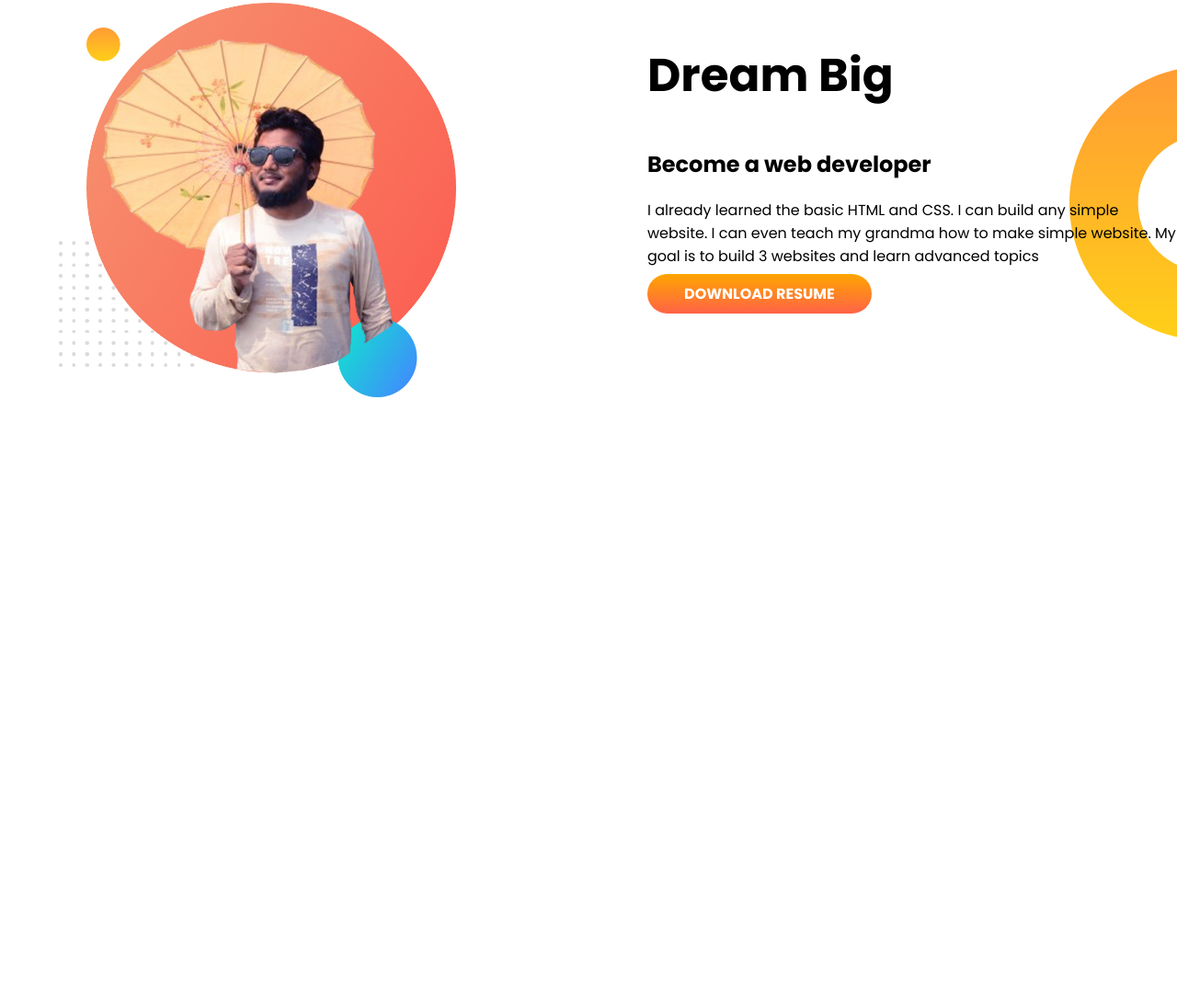
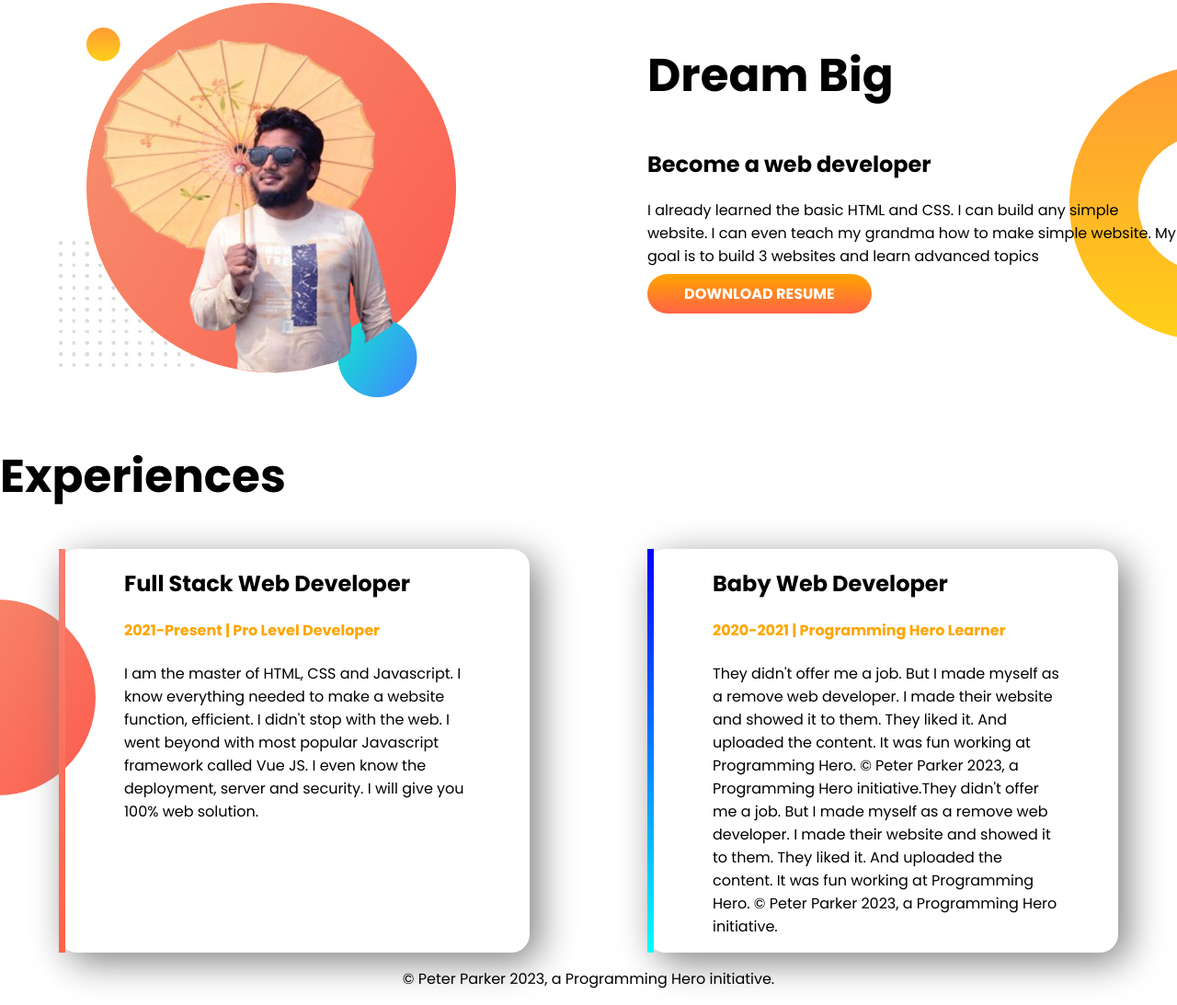
Before and after one commit to TajVai/TajMia-Portfolio, a plain HTML site: page index.html in a window 1280 px wide. Shown: the part 610-1703 px from the top of the page at 92% size. Before the commit the page ends 1049 px from the top, so only its background shows below. Drawn offline with Linux system fonts and the light colour scheme.

Commit message:
final push

```diff
--- a/index.html
+++ b/index.html
@@ -16,7 +16,7 @@
 </head>
 
 <body>
-    <section class="top-banner">
+    <section class="top-banner flexible-conteiner">
         <div class="hufwith">
             <H1>Welcome to </H1>
             <h1> <span class="h1spantag"> Taj Mia</span> World!</h1>
@@ -33,7 +33,7 @@
         <div class="hufwith"><img src="images/MyPicWithBg.jpg" alt=""></div>
     </section>
 
-    <Section class="Dream-big">
+    <Section class="Dream-big flexible-conteiner">
         <div class="hufwith"><img src="images/myPicwithUmbla.jpg" alt=""> </div>
         <div class="hufwith">
             <H1>Dream Big</H1>
@@ -44,6 +44,38 @@
         </div>
     </Section>
 
+    <section class="Experiences-background">
+        <H1>Experiences</H1>
+        <div class="flexible-conteiner">
+            <div id="firstdiv" class="Experiences-area ">
+                <h2>Full Stack Web Developer</h2>
+                <h4 class="orange-color">2021-Present | Pro Level Developer</h4>
+                <p>I am the master of HTML, CSS and Javascript. I know everything needed to make a website function,
+                    efficient. I didn't stop with the web. I went beyond with most popular Javascript framework
+                    called
+                    Vue
+                    JS. I even know the deployment, server and security. I will give you 100% web solution.</p>
+            </div>
+            <div id="secountdiv" class="Experiences-area ">
+                <h2> Baby Web Developer </h2>
+                <h4 class="orange-color">2020-2021 | Programming Hero Learner</h4>
+                <p> They didn't offer me a job. But I made myself as a remove web developer. I made their website and
+                    showed
+                    it to them. They liked it. And uploaded the content. It was fun working at Programming Hero.
+
+                    © Peter Parker 2023, a Programming Hero initiative.They didn't offer me a job. But I made myself as
+                    a
+                    remove web developer. I made their website and showed it to them. They liked it. And uploaded the
+                    content. It was fun working at Programming Hero.
+
+                    © Peter Parker 2023, a Programming Hero initiative.</p>
+            </div>
+        </div>
+    </section>
+
+    <footer>
+        <p>© Peter Parker 2023, a Programming Hero initiative.</p>
+    </footer>
 </body>
 
 </html>
--- a/style.css
+++ b/style.css
@@ -11,8 +11,9 @@ h1 {
     color: chartreuse;
 }
 
-section {
+.flexible-conteiner {
     display: flex;
+
 }
 
 .hufwith {
@@ -46,8 +47,47 @@ section {
     background-repeat: no-repeat;
 }
 
+#secountdiv {
+    border-left: 7px solid;
+    border-image: linear-gradient(blue, cyan);
+    border-image-slice: 1;
+}
+
+#firstdiv {
+    border-left: 7px solid;
+    border-image: linear-gradient(salmon, tomato);
+    border-image-slice: 1;
+}
+
 .Dream-big {
     background-image: url(images/dream-bg.png);
     background-repeat: no-repeat;
     background-position: right;
 }
+
+
+.orange-color {
+    color: orange;
+}
+
+.Experiences-area {
+    width: 40%;
+    margin-right: 5%;
+    margin-left: 5%;
+    padding-left: 5%;
+    padding-right: 5%;
+    border-radius: 20px;
+    box-shadow: 10px 10px 40px gray;
+
+
+}
+
+.Experiences-background {
+    background-image: url(images/exp-bg.png);
+    background-repeat: no-repeat;
+    background-position: left;
+}
+
+footer p {
+    text-align: center;
+}
```
